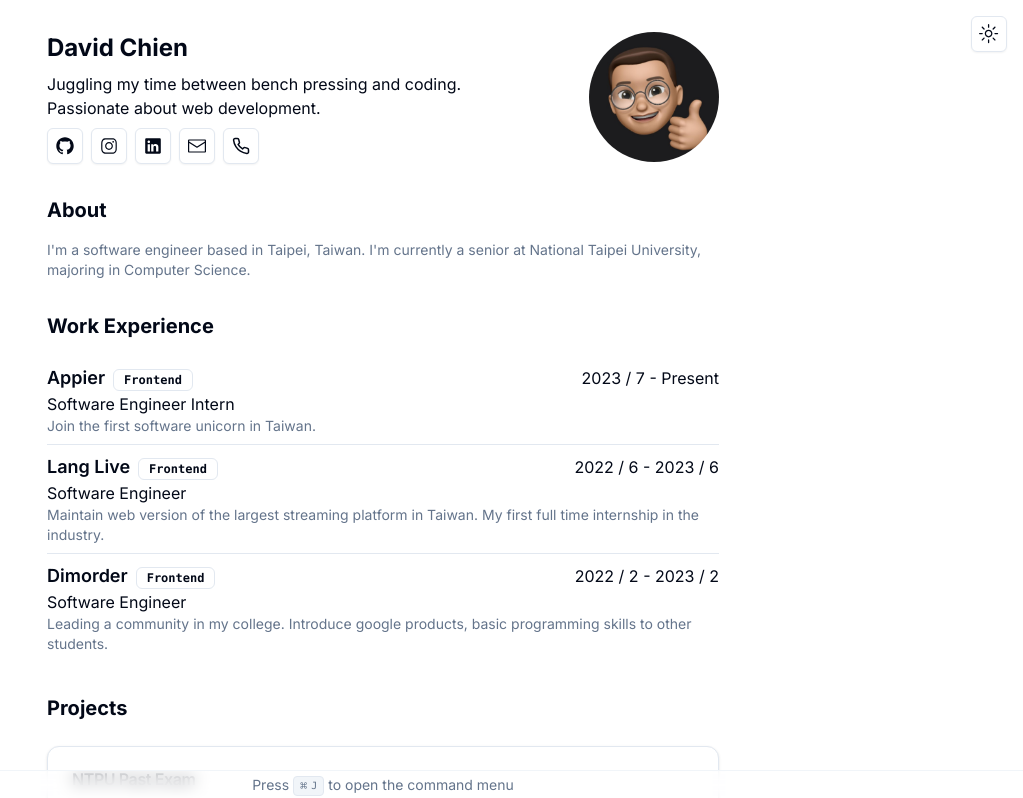
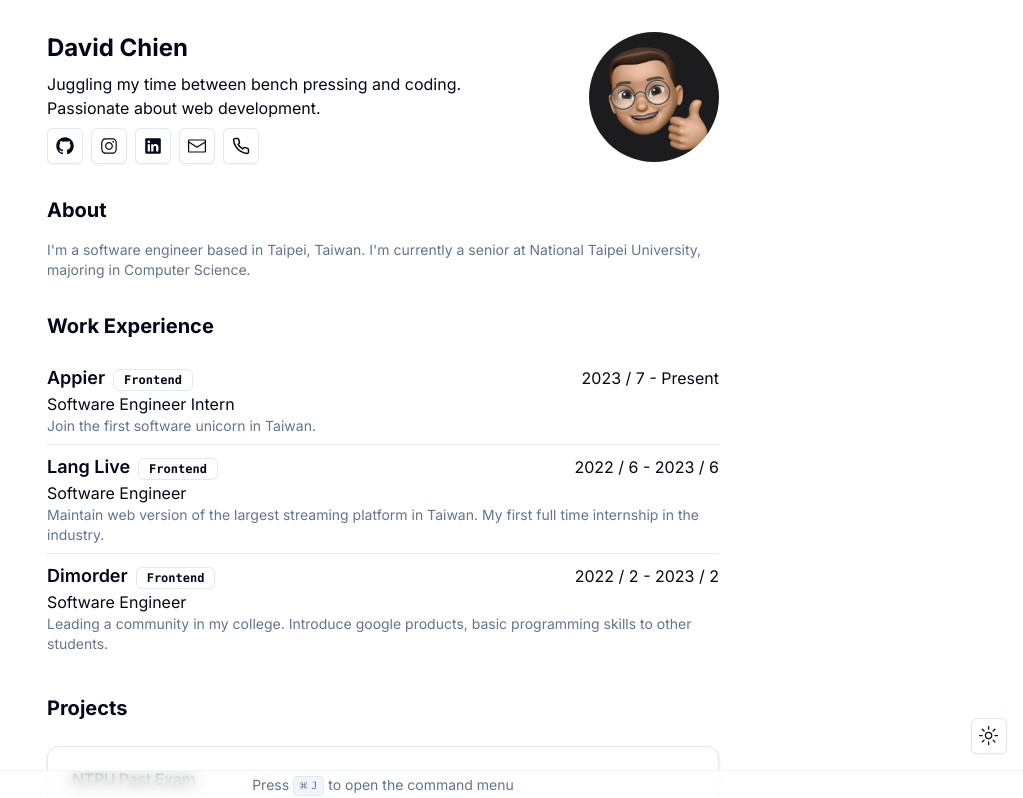
Before and after one commit to f312213213/chiendavid.com, a Next.js app: page / in a window 1280 px wide. Shown: the top 798 px of the page, without its empty margins (257-1280 px from the left). Built offline with nearby package versions, Linux system fonts and the light colour scheme.

Commit message:
feat: implement personal website

```diff
--- a/app/globals.css
+++ b/app/globals.css
@@ -64,6 +64,40 @@
     --input: 217.2 32.6% 17.5%;
     --ring: 212.7 26.8% 83.9%;
   }
+
+  @media print {
+      .dark {
+          --background: 0 0% 100%;
+          --foreground: 222.2 84% 4.9%;
+
+          --card: 0 0% 100%;
+          --card-foreground: 222.2 84% 4.9%;
+
+          --popover: 0 0% 100%;
+          --popover-foreground: 222.2 84% 4.9%;
+
+          --primary: 222.2 47.4% 11.2%;
+          --primary-foreground: 210 40% 98%;
+
+          --secondary: 210 40% 96.1%;
+          --secondary-foreground: 222.2 47.4% 11.2%;
+
+          --muted: 210 40% 96.1%;
+          --muted-foreground: 215.4 16.3% 46.9%;
+
+          --accent: 210 40% 96.1%;
+          --accent-foreground: 222.2 47.4% 11.2%;
+
+          --destructive: 0 84.2% 60.2%;
+          --destructive-foreground: 210 40% 98%;
+
+          --border: 214.3 31.8% 91.4%;
+          --input: 214.3 31.8% 91.4%;
+          --ring: 222.2 84% 4.9%;
+
+          --radius: 0.5rem;
+      }
+  }
 }
 
 @layer base {
--- a/app/layout.tsx
+++ b/app/layout.tsx
@@ -1,6 +1,7 @@
 import "./globals.css";
 import Command from "@/components/cmdk";
-import { ModeToggle, ThemeProvider } from "@/components/theme-provider";
+import { ModeToggle } from "@/components/mode-toggle";
+import { ThemeProvider } from "@/components/theme-provider";
 import { cn } from "@/lib/utils";
 import type { Metadata } from "next";
 import { Inter } from "next/font/google";
@@ -15,14 +16,18 @@ export const metadata: Metadata = {
 
 export default function RootLayout({ children }: { children: ReactNode }) {
   return (
-    <html lang="en">
-      <ThemeProvider attribute="class" defaultTheme="system" enableSystem>
-        <body className={cn(inter.className)}>
+    <html
+      lang="en"
+      style={{ colorScheme: "light" }}
+      className={cn(inter.className, "light")}
+    >
+      <body>
+        <ThemeProvider attribute="class" defaultTheme="system" enableSystem>
           <ModeToggle />
           <Command />
           {children}
-        </body>
-      </ThemeProvider>
+        </ThemeProvider>
+      </body>
     </html>
   );
 }
--- /dev/null
+++ b/components/mode-toggle.tsx
@@ -0,0 +1,43 @@
+"use client";
+
+import { Button } from "@/components/ui/button";
+import {
+  DropdownMenu,
+  DropdownMenuContent,
+  DropdownMenuItem,
+  DropdownMenuTrigger,
+} from "@/components/ui/dropdown-menu";
+import { MoonIcon, SunIcon } from "@radix-ui/react-icons";
+import { useTheme } from "next-themes";
+import * as React from "react";
+
+export function ModeToggle() {
+  const { setTheme } = useTheme();
+
+  return (
+    <DropdownMenu>
+      <DropdownMenuTrigger asChild>
+        <Button
+          variant="outline"
+          size="icon"
+          className="fixed m-4 bottom-[30px] right-0 print:hidden"
+        >
+          <SunIcon className="h-[1.2rem] w-[1.2rem] rotate-0 scale-100 transition-all dark:-rotate-90 dark:scale-0" />
+          <MoonIcon className="absolute h-[1.2rem] w-[1.2rem] rotate-90 scale-0 transition-all dark:rotate-0 dark:scale-100" />
+          <span className="sr-only">Toggle theme</span>
+        </Button>
+      </DropdownMenuTrigger>
+      <DropdownMenuContent align="end">
+        <DropdownMenuItem onClick={() => setTheme("light")}>
+          Light
+        </DropdownMenuItem>
+        <DropdownMenuItem onClick={() => setTheme("dark")}>
+          Dark
+        </DropdownMenuItem>
+        <DropdownMenuItem onClick={() => setTheme("system")}>
+          System
+        </DropdownMenuItem>
+      </DropdownMenuContent>
+    </DropdownMenu>
+  );
+}
--- a/components/theme-provider.tsx
+++ b/components/theme-provider.tsx
@@ -1,48 +1,9 @@
 "use client";
 
-import { Button } from "@/components/ui/button";
-import {
-  DropdownMenu,
-  DropdownMenuContent,
-  DropdownMenuItem,
-  DropdownMenuTrigger,
-} from "@/components/ui/dropdown-menu";
-import { MoonIcon, SunIcon } from "@radix-ui/react-icons";
-import { useTheme, ThemeProvider as NextThemesProvider } from "next-themes";
+import { ThemeProvider as NextThemesProvider } from "next-themes";
 import { type ThemeProviderProps } from "next-themes/dist/types";
 import * as React from "react";
 
 export function ThemeProvider({ children, ...props }: ThemeProviderProps) {
   return <NextThemesProvider {...props}>{children}</NextThemesProvider>;
 }
-
-export function ModeToggle() {
-  const { setTheme } = useTheme();
-
-  return (
-    <DropdownMenu>
-      <DropdownMenuTrigger asChild>
-        <Button
-          variant="outline"
-          size="icon"
-          className="fixed m-4 top-0 right-0"
-        >
-          <SunIcon className="h-[1.2rem] w-[1.2rem] rotate-0 scale-100 transition-all dark:-rotate-90 dark:scale-0" />
-          <MoonIcon className="absolute h-[1.2rem] w-[1.2rem] rotate-90 scale-0 transition-all dark:rotate-0 dark:scale-100" />
-          <span className="sr-only">Toggle theme</span>
-        </Button>
-      </DropdownMenuTrigger>
-      <DropdownMenuContent align="end">
-        <DropdownMenuItem onClick={() => setTheme("light")}>
-          Light
-        </DropdownMenuItem>
-        <DropdownMenuItem onClick={() => setTheme("dark")}>
-          Dark
-        </DropdownMenuItem>
-        <DropdownMenuItem onClick={() => setTheme("system")}>
-          System
-        </DropdownMenuItem>
-      </DropdownMenuContent>
-    </DropdownMenu>
-  );
-}
```
